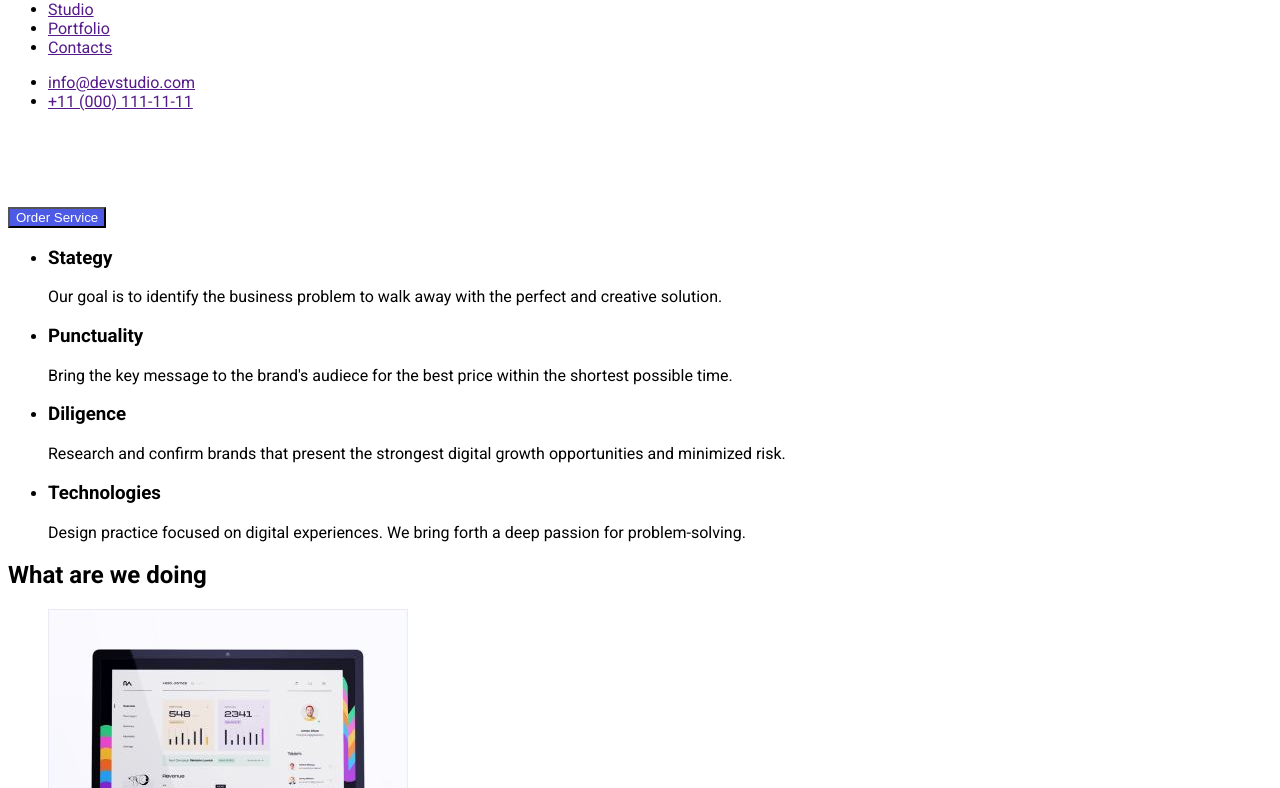
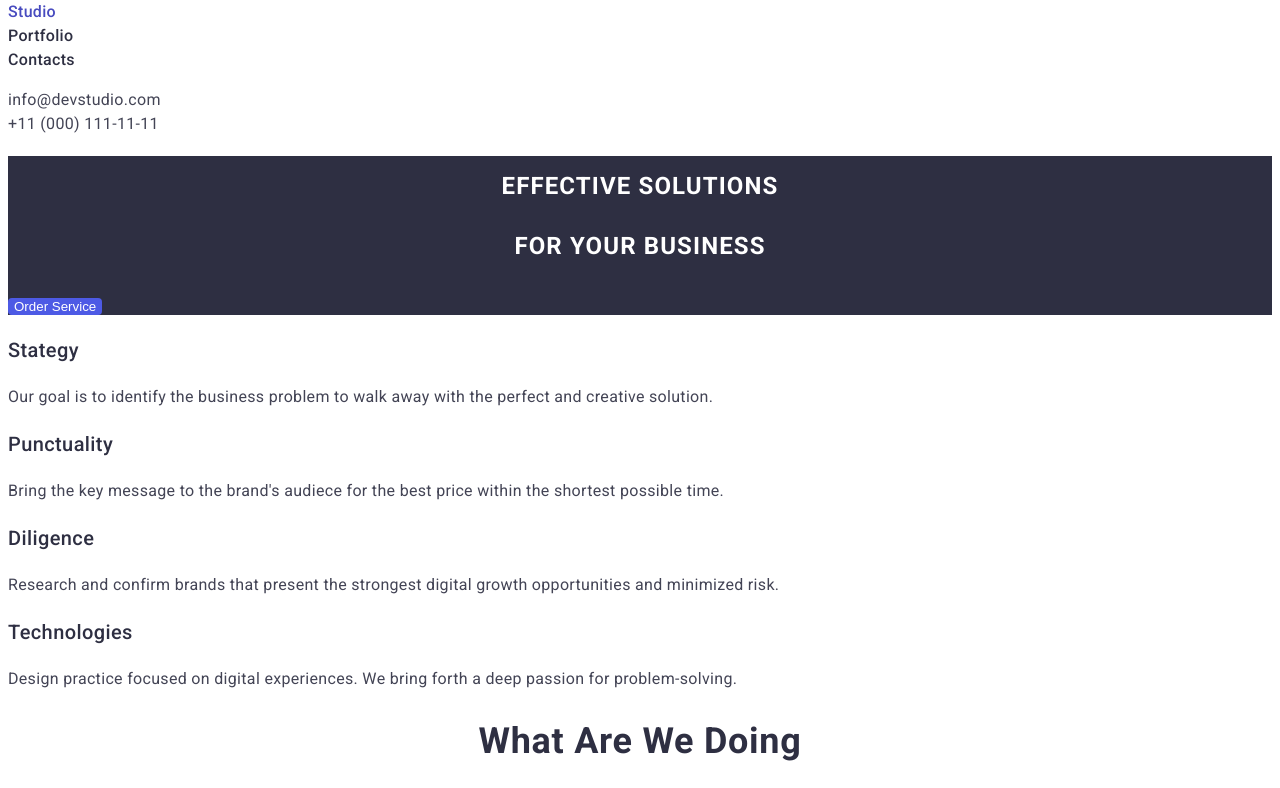
Before and after one commit to buenoagum/goit-markup-hw-02, a plain HTML site: page index.html in a window 1280 px wide. Shown: the part 45-833 px from the top of the page. Drawn offline with Linux system fonts and the light colour scheme.

Commit message:
finalized

```diff
--- a/css/styles.css
+++ b/css/styles.css
@@ -1,25 +1,124 @@
+:root{
+    --iris:#4d5ae5;
+    --navyblue: #2e2f42;
+    --ocean: #484bbf;
+    --white: #fff;
+    --slate: #434455;
+    --cornflower: #e7e9fc;
+    --cloud: #f4f4fd;
 
-.logo span {
-    color: #4D5AE5;
+}
+
+.logo-web {
+    color:var(--iris);
+}
+
+.logo-studio{
+    color: var(--cloud);
 }
 
 .logo{
-    color: #2E2F42;
+    color:var(--slate);
     font-family: raleway;
     text-decoration: none;
     font-size: 18px;
+    font-weight: 800;
 }
 body{
     font-family: roboto;
 }
 
-h1{
-    text-align: center;
-    color: #FFF;
+.list {
+    list-style: none;
+    padding-left: 0;
 }
 
-button{
-    background-color: #4D5AE5;
+.link{
+    text-decoration: none;
+}
+
+.nav-link{
+    font-weight: 500;
+    line-height: 1.5;
+    letter-spacing: 0.32px;
+    color: var(--navyblue);
+}
+
+.nav-link:hover,
+.nav-link:focus {
+    color: var(--ocean);
+}
+
+.active{
+    color: var(--ocean);
+}
+
+.contacts{
+    line-height: 1.5;
+    color: var(--slate);
+    letter-spacing: 0.32px;
+}
+
+.bg-dark{
+    background-color:var(--navyblue);
+}
+
+.hero-class{
+    color: var(--white);
+    text-align: center;
+    font-size: 56;
+    font-weight: 700;
+    line-height: 60px; /* 107.143% */
+    letter-spacing: 1.12px;
+    text-transform: uppercase;
+}
+
+.btn{
+    background-color:var(--iris);
     color: white;
+    border: none;
+    border-radius: 4px;
+}
+
+.btn:hover {
+    cursor: pointer;
+    background-color: var(--ocean);
+}
+
+.team-name{
+    color: var(--navyblue);
+    font-size: 20px;
+    font-weight: 500;
+    line-height: 1.5;
+    letter-spacing: 0.4px;
+}
+ .p-dark{
+    color: var(--slate);
+    line-height: 1.5;
+    letter-spacing: 0.32px;
+ }
+
+.center {
+    text-align: center;
+    color: var(--navyblue);
+    font-size: 36px;
+    font-weight: 700;
+    line-height: 40px;
+    letter-spacing: 0.72px;
+    text-transform: capitalize;
+}
+.footer {
+ background-color: var(--navyblue);
 
 }
+
+.p-footer{
+    color: var(--cloud);
+    font-size: 16px;
+    line-height: 24px; /* 150% */
+    letter-spacing: 0.32px;
+}
+
+.a-footer{
+    color: var(--white);
+}
--- a/index.html
+++ b/index.html
@@ -12,55 +12,55 @@
 </head>
 <body>
     <header>
+        <a href="#" class="logo link"><span class="logo-web">WEB</span>STUDIO</a>
             <nav>
-                <a href="#" class="logo"><span>WEB</span>STUDIO</a>
-                <ul>
+                <ul class="list">
                         <li>
-                            <a href="">Studio</a></li>
+                            <a href="" class="link nav-link active">Studio</a></li>
                         <li>
-                            <a href="">Portfolio</a></li>
+                            <a href="" class="link nav-link"> Portfolio</a></li>
                         <li>
-                            <a href="">Contacts</a></li>
+                            <a href="" class="link nav-link">Contacts</a></li>
                 </ul>
                </nav>
-        <ul>
-            <li><a href="">info@devstudio.com</a></li>
-            <li><a href="">+11 (000) 111-11-11</a></li>
+        <ul class="list">
+            <li><a href="" class="link contacts ">info@devstudio.com</a></li>
+            <li><a href="" class="link contacts">+11 (000) 111-11-11</a></li>
         </ul>
     </header>
 
         <main>
-            <section>
-                 <h1>Effective Solutions <br> for Your Business</h1>
-                    <button>Order Service</button>
+            <section class="bg-dark">
+                <h1 class="hero-class">Effective Solutions<br>for Your Business</h1>
+                <button class="btn">Order Service</button>
             </section>
 
-            <section>
-                <ul>
-                    <li><h3>Stategy</h3>
-                     <p>Our goal is to identify the business problem to walk away with the perfect and creative solution.</p>
+            <section class="team">
+                <ul class="list">
+                    <li><h3 class="team-name">Stategy</h3>
+                     <p class="p-dark">Our goal is to identify the business problem to walk away with the perfect and creative solution.</p>
                      </li>
 
                     <li>
-                         <h3>Punctuality</h3>
-                         <p>Bring the key message to the brand's audiece for the best price within the shortest possible time.</p>
+                         <h3 class="team-name">Punctuality</h3>
+                         <p class="p-dark">Bring the key message to the brand's audiece for the best price within the shortest possible time.</p>
                     </li>
 
                     <li>
-                         <h3>Diligence</h3>
-                         <p>Research and confirm brands that present the strongest digital growth opportunities and minimized risk.</p>
+                         <h3 class="team-name">Diligence</h3>
+                         <p class="p-dark">Research and confirm brands that present the strongest digital growth opportunities and minimized risk.</p>
                      </li>
 
                      <li>
-                        <h3>Technologies</h3>
-                        <p>Design practice focused on digital experiences. We bring forth a deep passion for problem-solving.</p>
+                        <h3 class="team-name">Technologies</h3>
+                        <p class="p-dark">Design practice focused on digital experiences. We bring forth a deep passion for problem-solving.</p>
                     </li>
                 </ul>
             </section>
 
-        <h2>What are we doing</h2>
+        <h2 class="center">What are we doing</h2>
 
-    <ul>
+    <ul class="list">
         <li><a href="Rectangle71(1).jpg">
                 <img src="images/Rectangle71(1).jpg" alt="picture" width="360"></a></li>
 
@@ -72,36 +72,37 @@
         <li><a href="img3(1).jpg">
                 <img src="images/img3(1).jpg" alt="picture" width="360"></a></li>
     </ul>
-    <h2>Our Team</h2>
-    <ul>
+    <h2 class="center">Our Team</h2>
+    <ul class="list">
         <li><a href="img(1).jpg">
         <img src="images/img(1).jpg" alt="picture"></a>
     <h3>Mark Guerrero</h3>
-    <p>Product Designer</p>
+    <p class="p-dark">Product Designer</p>
         </li>
 
         <li><a href="img4(2).jpg">
                 <img src="images/img4(2).jpg" alt="picture"></a>
             <h3>Tom Ford</h3>
-            <p>Frontend Developer</p>
+            <p class="p-dark">Frontend Developer</p>
             </li>
 
         <li><a href="img5(1).jpg">
                 <img src="images/img5(1).jpg" alt="picture"></a>
             <h3>Camila Garcia</h3>
-            <p>Marketing</p>
+            <p class="p-dark">Marketing</p>
             </li>
 
         <li><a href="img6(1).jpg">
             <img src="images/img6(1).jpg" alt="picture"></a>
         <h3>Daniel Wilson</h3>
-        <p>UI Designer</p>
+        <p class="p-dark">UI Designer</p>
         </li>
 </ul>
     </main>
-    <footer>
-        <a href="#" class="logo"><span>WEB</span>STUDIO</a>
-        <p>Increase the flow of customers and <br> sales for your business with digital <br> & growth solutions.</p>
+    <footer class="footer">
+        <a href="#" class="logo"><span class="logo-web">WEB</span><span class="logo-studio">STUDIO</span>
+        </a>
+        <p class="p-footer">Increase the flow of customers and <br> sales for your business with digital <br> marketing & growth solutions.</p>
     </footer>
 </body>
 
```
